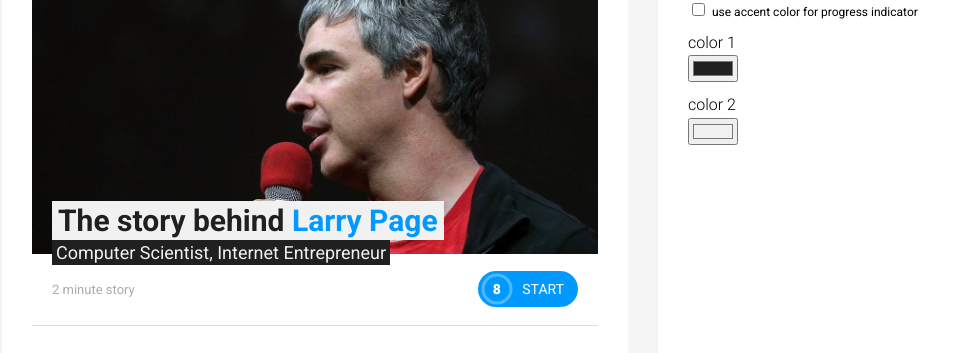
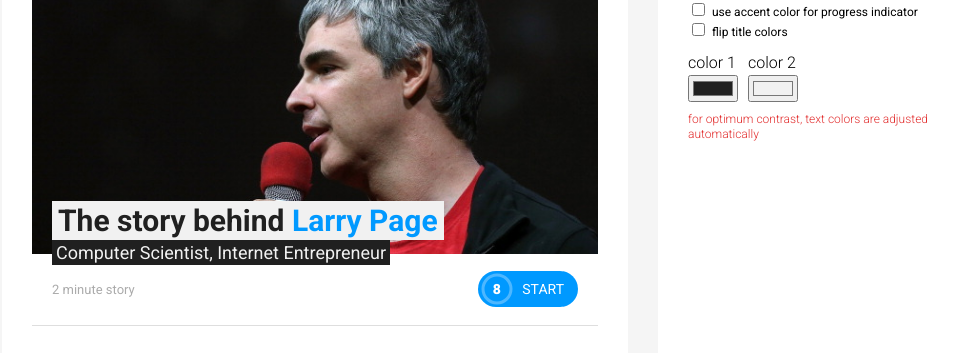
Before and after one commit to alexcostin-cntx/playercolors, a plain HTML site: page index.html in a window 1280 px wide. Shown: the part 155-508 px from the top of the page, without its empty margins (158-1116 px from the left). Drawn offline with Linux system fonts and the light colour scheme.

Commit message:
flip checkbox

```diff
--- a/index.html
+++ b/index.html
@@ -202,17 +202,26 @@
                                 <input type="checkbox" id="accent" name="accent" onchange="setIndicatorColor(this)">
                                 <label style="font-size: 12px" for="accent">use accent color for progress indicator</label>
                             </div>
+                            <div>
+                                <input type="checkbox" id="flip" name="flip" onchange="flipTitleColors(this)">
+                                <label style="font-size: 12px" for="accent">flip title colors</label>
+                            </div>
                             <div class="spacer" style="display: block; height: 10px"></div>
-                            <p>color 1</p>
-                            <input type="color" id="bg1Picker" name="bg1Picker" >
-                            <!-- <p>text color 1</p>
-                            <input type="color" id="text1Picker" name="text1Picker" > -->
+                            <div style="display: flex">
+                                <div style="margin-right: 10px;">
+                                    <p>color 1</p>
+                                    <input type="color" id="bg1Picker" name="bg1Picker" >
+                                </div>
+                                <div class="spacer" style="display: block; height: 10px"></div>
+
+                                <div>
+                                    <p>color 2</p>
+                                    <input type="color" id="bg2Picker" name="bg2Picker" >
+                                </div>
+                            </div>
                             <div class="spacer" style="display: block; height: 10px"></div>
-                            <!-- <div class="spacer" style="display: block; height: 10px"></div> -->
-                            <p>color 2</p>
-                            <input type="color" id="bg2Picker" name="bg2Picker" >
-                            <!-- <p>text color 2</p>
-                            <input type="color" id="text2Picker" name="text2Picker" > -->
+                            <p style="font-size: 12px; line-height: 1.2; color: #e22e2e">for optimum contrast, text colors are adjusted automatically</p>
+
                         </div>
                     </div>
                 </section>
--- a/script.js
+++ b/script.js
@@ -517,3 +517,15 @@ function setIndicatorColor(el) {
         indicatorTwo.classList.add("hide");
     }
 }
+
+function flipTitleColors(el) {
+    let spanLine1 = document.querySelector(".details span");
+    let spanLine2 = document.querySelector(".details .slide-title");
+    if (el.checked) {
+        spanLine1.setAttribute("style", "color: var(--text1); background: var(--bg1)");
+        spanLine2.setAttribute("style", "color: var(--text1); background: var(--bg1)");
+    } else {
+        spanLine1.setAttribute("style", "")
+        spanLine2.setAttribute("style", "")
+    }
+}
```
